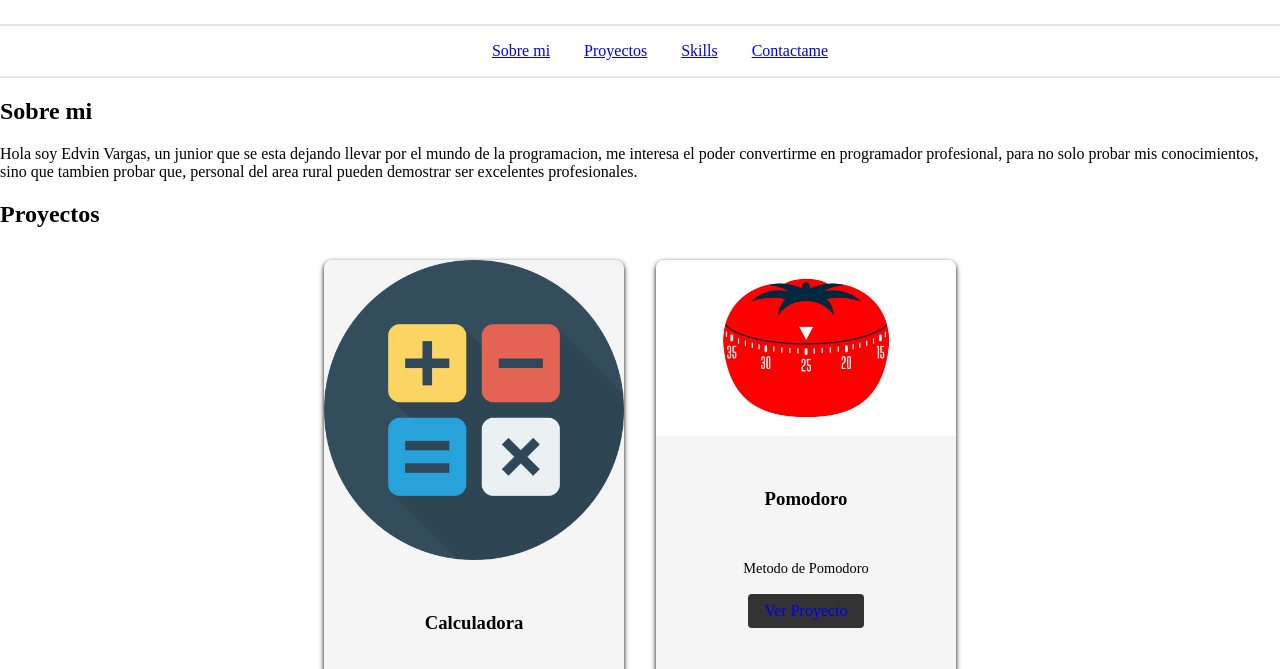
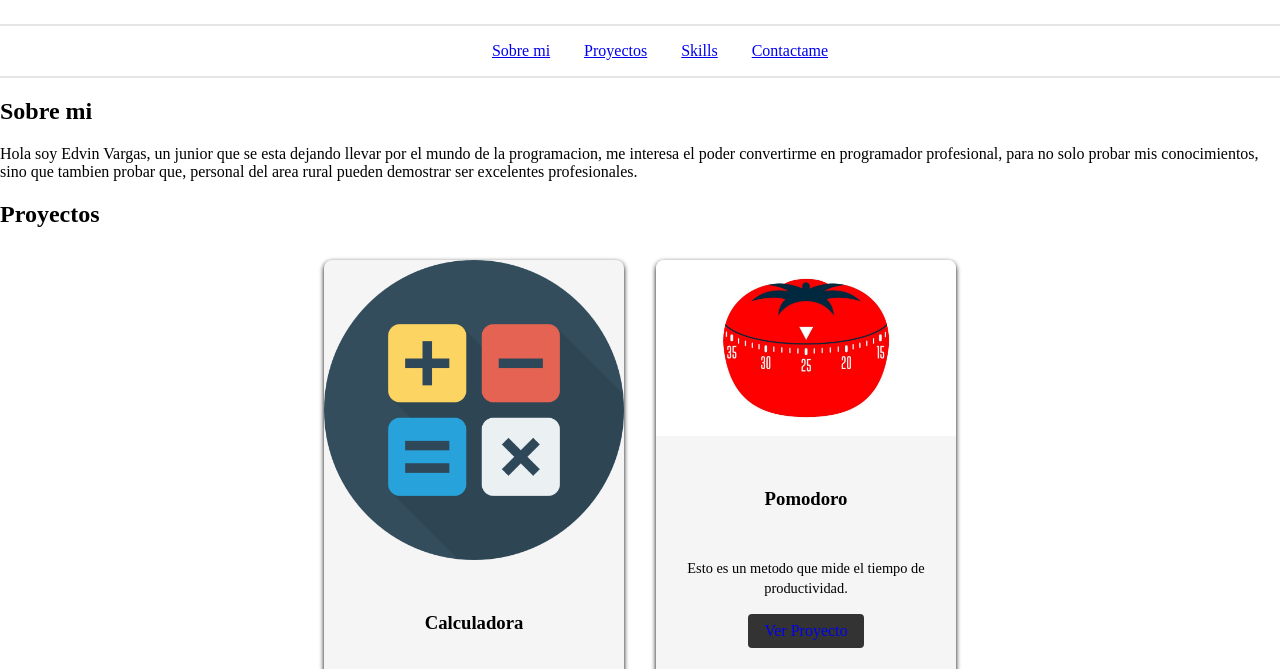
Before and after one commit to edvinvargas-dev/Portafolio, a plain HTML site: page index.html in a window 1280 px wide. Shown: the part 131-800 px from the top of the page. Drawn offline with Linux system fonts and the light colour scheme.

Commit message:
otros cambios2

```diff
--- a/index.html
+++ b/index.html
@@ -43,7 +43,7 @@
                 <div class="tarjeta-proyectos">
                     <img src="/image/Pomodoro.jpg" alt="pomodoro">
                     <h3>Pomodoro</h3>
-                    <p>Metodo de Pomodoro</p>
+                    <p>Esto es un metodo que mide el tiempo de productividad.</p>
                     <a href="#" target="_blank" class="btn">Ver Proyecto</a>
                 </div>
             </div>
```
Also changed, not shown: misEstilos.css (line endings or trailing spaces).
